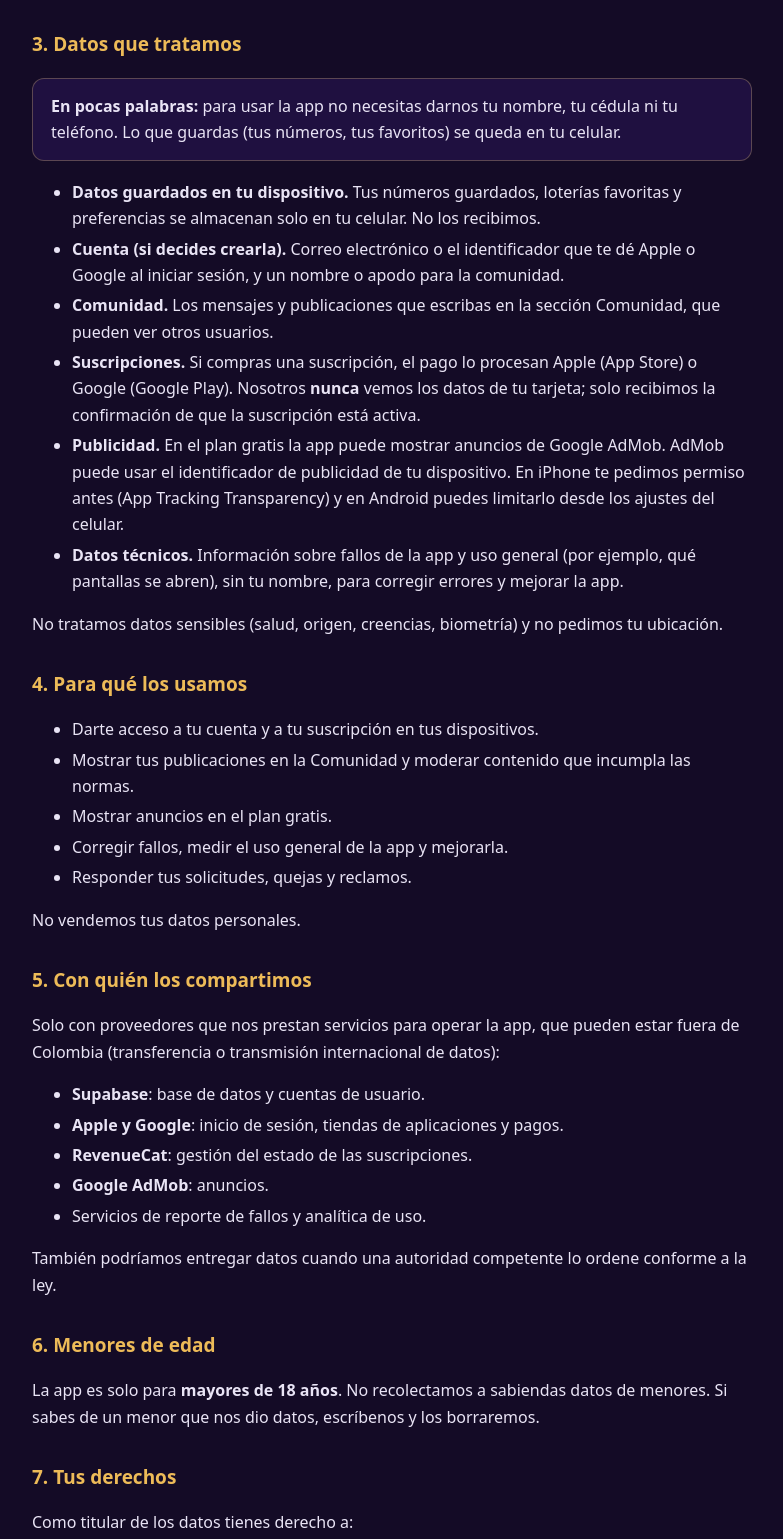
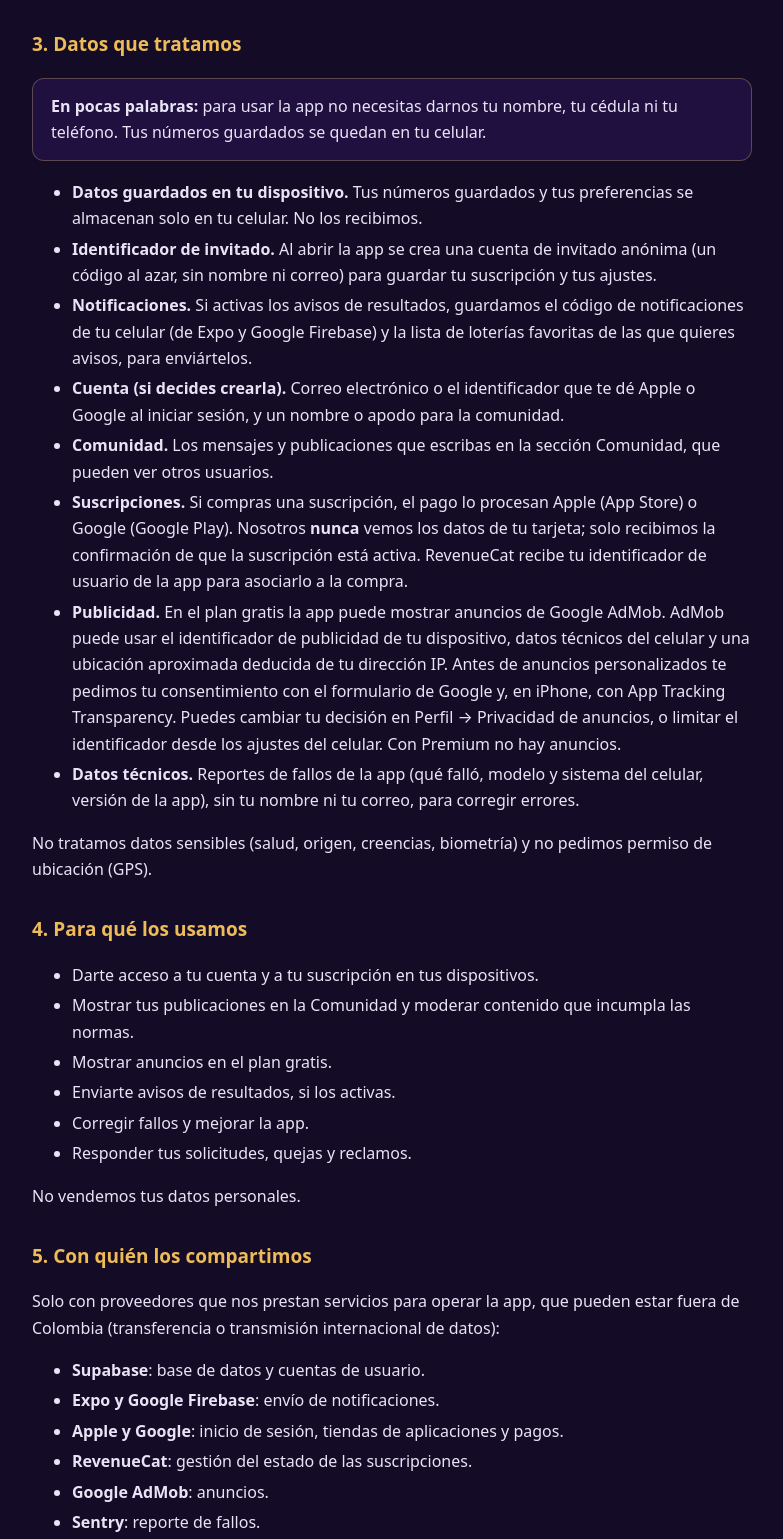
Before and after one commit to Arcavapes/chanceia-legal, a plain HTML site: page privacidad.html in a window 1280 px wide. Shown: the part 613-2152 px from the top of the page, without its empty margins (248-1031 px from the left). Drawn offline with Linux system fonts and the light colour scheme.

Commit message:
Match the privacy policy to what the app collects and add a deletion section

```diff
--- a/privacidad.html
+++ b/privacidad.html
@@ -12,7 +12,7 @@
 <nav><a href="terminos.html">Términos</a><a href="juego-responsable.html">Juego responsable</a></nav></header>
 
 <h1>Política de privacidad y tratamiento de datos personales</h1>
-<p class="updated">Última actualización: 30 de octubre de 2026</p>
+<p class="updated">Última actualización: 4 de noviembre de 2026</p>
 
 <p>Esta política explica qué datos trata la app <strong>Chance IA</strong> (en adelante, "la app"), para qué los usa y qué derechos tienes. Se rige por la Ley 1581 de 2012, el Decreto 1377 de 2013 (compilado en el Decreto 1074 de 2015) y demás normas colombianas de protección de datos personales.</p>
 
@@ -24,23 +24,26 @@ Correo de contacto para todo lo relacionado con tus datos: <a href="mailto:app.c
 <p>Chance IA es una app <strong>informativa y de entretenimiento</strong>. Muestra resultados públicos del Chance y de las loterías de Colombia, estadísticas y números del día para jugar por diversión, armados a partir de esas estadísticas. La app <strong>no vende apuestas, no recibe dinero para jugar y no es un operador de juegos de suerte y azar</strong>.</p>
 
 <h2>3. Datos que tratamos</h2>
-<div class="box"><strong>En pocas palabras:</strong> para usar la app no necesitas darnos tu nombre, tu cédula ni tu teléfono. Lo que guardas (tus números, tus favoritos) se queda en tu celular.</div>
+<div class="box"><strong>En pocas palabras:</strong> para usar la app no necesitas darnos tu nombre, tu cédula ni tu teléfono. Tus números guardados se quedan en tu celular.</div>
 <ul>
-  <li><strong>Datos guardados en tu dispositivo.</strong> Tus números guardados, loterías favoritas y preferencias se almacenan solo en tu celular. No los recibimos.</li>
+  <li><strong>Datos guardados en tu dispositivo.</strong> Tus números guardados y tus preferencias se almacenan solo en tu celular. No los recibimos.</li>
+<li><strong>Identificador de invitado.</strong> Al abrir la app se crea una cuenta de invitado anónima (un código al azar, sin nombre ni correo) para guardar tu suscripción y tus ajustes.</li>
+<li><strong>Notificaciones.</strong> Si activas los avisos de resultados, guardamos el código de notificaciones de tu celular (de Expo y Google Firebase) y la lista de loterías favoritas de las que quieres avisos, para enviártelos.</li>
   <li><strong>Cuenta (si decides crearla).</strong> Correo electrónico o el identificador que te dé Apple o Google al iniciar sesión, y un nombre o apodo para la comunidad.</li>
   <li><strong>Comunidad.</strong> Los mensajes y publicaciones que escribas en la sección Comunidad, que pueden ver otros usuarios.</li>
-  <li><strong>Suscripciones.</strong> Si compras una suscripción, el pago lo procesan Apple (App Store) o Google (Google Play). Nosotros <strong>nunca</strong> vemos los datos de tu tarjeta; solo recibimos la confirmación de que la suscripción está activa.</li>
-  <li><strong>Publicidad.</strong> En el plan gratis la app puede mostrar anuncios de Google AdMob. AdMob puede usar el identificador de publicidad de tu dispositivo. En iPhone te pedimos permiso antes (App Tracking Transparency) y en Android puedes limitarlo desde los ajustes del celular.</li>
-  <li><strong>Datos técnicos.</strong> Información sobre fallos de la app y uso general (por ejemplo, qué pantallas se abren), sin tu nombre, para corregir errores y mejorar la app.</li>
+  <li><strong>Suscripciones.</strong> Si compras una suscripción, el pago lo procesan Apple (App Store) o Google (Google Play). Nosotros <strong>nunca</strong> vemos los datos de tu tarjeta; solo recibimos la confirmación de que la suscripción está activa. RevenueCat recibe tu identificador de usuario de la app para asociarlo a la compra.</li>
+  <li><strong>Publicidad.</strong> En el plan gratis la app puede mostrar anuncios de Google AdMob. AdMob puede usar el identificador de publicidad de tu dispositivo, datos técnicos del celular y una ubicación aproximada deducida de tu dirección IP. Antes de anuncios personalizados te pedimos tu consentimiento con el formulario de Google y, en iPhone, con App Tracking Transparency. Puedes cambiar tu decisión en Perfil → Privacidad de anuncios, o limitar el identificador desde los ajustes del celular. Con Premium no hay anuncios.</li>
+  <li><strong>Datos técnicos.</strong> Reportes de fallos de la app (qué falló, modelo y sistema del celular, versión de la app), sin tu nombre ni tu correo, para corregir errores.</li>
 </ul>
-<p>No tratamos datos sensibles (salud, origen, creencias, biometría) y no pedimos tu ubicación.</p>
+<p>No tratamos datos sensibles (salud, origen, creencias, biometría) y no pedimos permiso de ubicación (GPS).</p>
 
 <h2>4. Para qué los usamos</h2>
 <ul>
   <li>Darte acceso a tu cuenta y a tu suscripción en tus dispositivos.</li>
   <li>Mostrar tus publicaciones en la Comunidad y moderar contenido que incumpla las normas.</li>
   <li>Mostrar anuncios en el plan gratis.</li>
-  <li>Corregir fallos, medir el uso general de la app y mejorarla.</li>
+  <li>Enviarte avisos de resultados, si los activas.</li>
+<li>Corregir fallos y mejorar la app.</li>
   <li>Responder tus solicitudes, quejas y reclamos.</li>
 </ul>
 <p>No vendemos tus datos personales.</p>
@@ -49,10 +52,11 @@ Correo de contacto para todo lo relacionado con tus datos: <a href="mailto:app.c
 <p>Solo con proveedores que nos prestan servicios para operar la app, que pueden estar fuera de Colombia (transferencia o transmisión internacional de datos):</p>
 <ul>
   <li><strong>Supabase</strong>: base de datos y cuentas de usuario.</li>
+<li><strong>Expo y Google Firebase</strong>: envío de notificaciones.</li>
   <li><strong>Apple y Google</strong>: inicio de sesión, tiendas de aplicaciones y pagos.</li>
   <li><strong>RevenueCat</strong>: gestión del estado de las suscripciones.</li>
   <li><strong>Google AdMob</strong>: anuncios.</li>
-  <li>Servicios de reporte de fallos y analítica de uso.</li>
+  <li><strong>Sentry</strong>: reporte de fallos.</li>
 </ul>
 <p>También podríamos entregar datos cuando una autoridad competente lo ordene conforme a la ley.</p>
 
@@ -69,7 +73,13 @@ Correo de contacto para todo lo relacionado con tus datos: <a href="mailto:app.c
   <li>Presentar quejas ante la Superintendencia de Industria y Comercio (SIC).</li>
   <li>Acceder gratis a tus datos.</li>
 </ul>
-<p><strong>Borrar tu cuenta:</strong> puedes eliminar tu cuenta y sus datos desde la app (Perfil) o escribiéndonos a <a href="mailto:app.chanceia@gmail.com">app.chanceia@gmail.com</a>. Los datos guardados solo en tu celular se borran al desinstalar la app.</p>
+<h2 id="borrar">Borrar tu cuenta</h2>
+<p>Puedes borrar tu cuenta desde la app: <strong>Perfil → Borrar cuenta</strong>. También puedes pedirlo escribiendo a <a href="mailto:app.chanceia@gmail.com">app.chanceia@gmail.com</a> desde el correo de tu cuenta; lo hacemos en máximo 15 días hábiles.</p>
+<ul>
+<li><strong>Se borra:</strong> tu cuenta, tu nombre en la comunidad, tus mensajes y reportes, tu lista de bloqueados y tu código de notificaciones.</li>
+<li><strong>No se borra:</strong> el historial de compras que guardan Apple, Google y RevenueCat (lo necesitan por ley y para restaurar compras). Borrar la cuenta <strong>no cancela</strong> una suscripción: cancélala en Google Play o en el App Store.</li>
+<li>Los datos guardados solo en tu celular se borran al desinstalar la app.</li>
+</ul>
 
 <h2>8. Cómo hacer consultas y reclamos</h2>
 <p>Escribe a <a href="mailto:app.chanceia@gmail.com">app.chanceia@gmail.com</a> indicando tu solicitud y el correo de tu cuenta.</p>
@@ -85,7 +95,7 @@ Correo de contacto para todo lo relacionado con tus datos: <a href="mailto:app.c
 <p>Usamos conexiones cifradas y proveedores con medidas de seguridad reconocidas. Ningún sistema es infalible; si ocurre un incidente que afecte tus datos, te lo informaremos y lo reportaremos a la SIC cuando corresponda.</p>
 
 <h2>11. Autorización y cambios</h2>
-<p>Al usar la app y, en su caso, crear una cuenta, autorizas el tratamiento de tus datos según esta política. Si la cambiamos de forma importante, te avisaremos en la app. Esta política rige desde el 30 de octubre de 2026.</p>
+<p>Al usar la app y, en su caso, crear una cuenta, autorizas el tratamiento de tus datos según esta política. Si la cambiamos de forma importante, te avisaremos en la app. Esta política rige desde el 4 de noviembre de 2026.</p>
 
 <footer>Chance IA · <a href="./">Información legal</a> · <a href="mailto:app.chanceia@gmail.com">app.chanceia@gmail.com</a></footer>
 </main>
```
